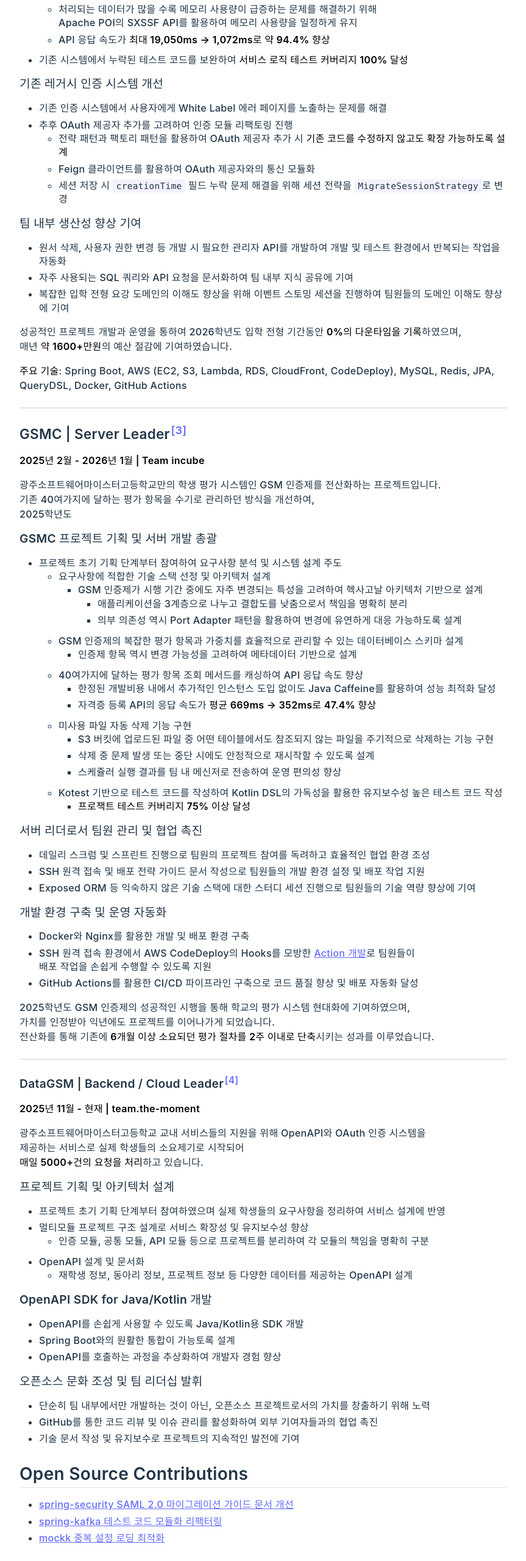
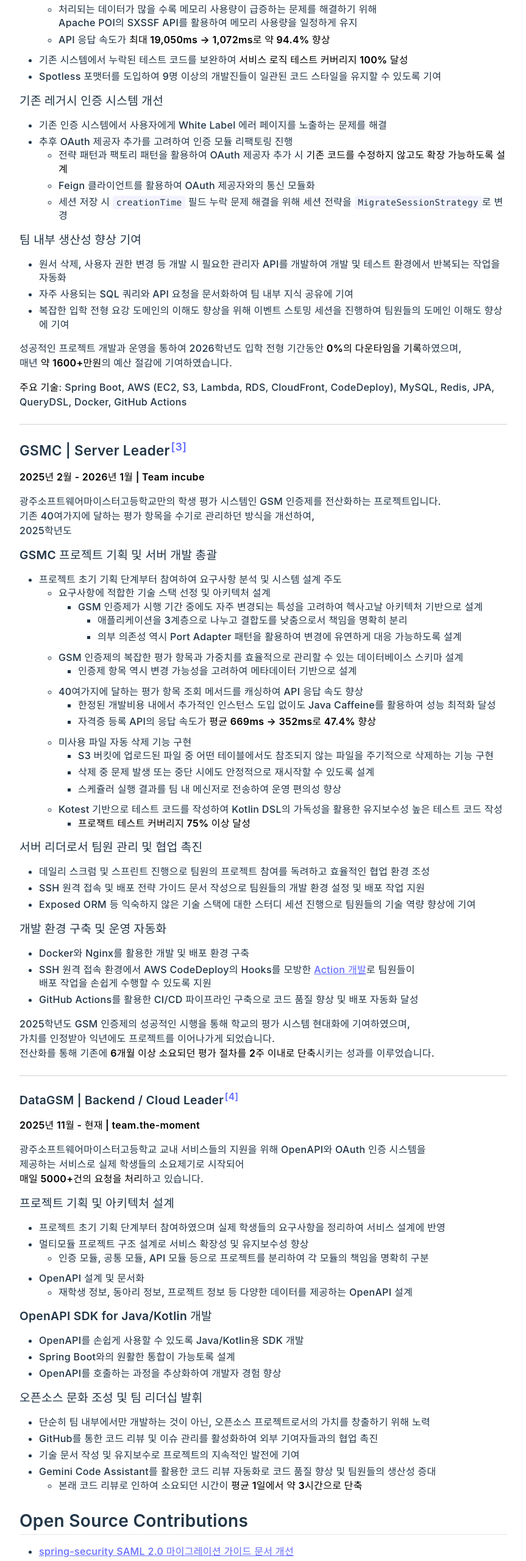
Before and after one commit to snowykte0426/my-resume, a React (Vite) app: page / in a window 1280 px wide. Shown: the part 806-3366 px from the top of the page at 61% size, without its empty margins (208-1071 px from the left). Built offline with nearby package versions, Linux system fonts and the light colour scheme; a web font is replaced by a local one.

Commit message:
add Spotless formatter for consistent code style and improve code review efficiency

```diff
--- a/src/content/resume.mdx
+++ b/src/content/resume.mdx
@@ -30,6 +30,7 @@
     - 처리되는 데이터가 많을 수록 메모리 사용량이 급증하는 문제를 해결하기 위해<br /> Apache POI의 SXSSF API를 활용하여 메모리 사용량을 일정하게 유지
     - API 응답 속도가 **최대 19,050ms → 1,072ms로 약 94.4% 향상**
 - 기존 시스템에서 누락된 테스트 코드를 보완하여 **서비스 로직 테스트 커버리지 100% 달성**
+- Spotless 포맷터를 도입하여 9명 이상의 개발진들이 일관된 코드 스타일을 유지할 수 있도록 기여
 
 #### 기존 레거시 인증 시스템 개선
 - 기존 인증 시스템에서 사용자에게 White Label 에러 페이지를 노출하는 문제를 해결
@@ -110,6 +111,8 @@
 - 단순히 팀 내부에서만 개발하는 것이 아닌, 오픈소스 프로젝트로서의 가치를 창출하기 위해 노력
 - GitHub를 통한 코드 리뷰 및 이슈 관리를 활성화하여 외부 기여자들과의 협업 촉진
 - 기술 문서 작성 및 유지보수로 프로젝트의 지속적인 발전에 기여
+- Gemini Code Assistant를 활용한 코드 리뷰 자동화로 코드 품질 향상 및 팀원들의 생산성 증대
+    - 본래 코드 리뷰로 인하여 소요되던 시간이 **평균 1일에서 약 3시간으로 단축**
 
 ## Open Source Contributions
 - [spring-security SAML 2.0 마이그레이션 가이드 문서 개선](https://github.com/spring-projects/spring-security/pull/17076)
```
